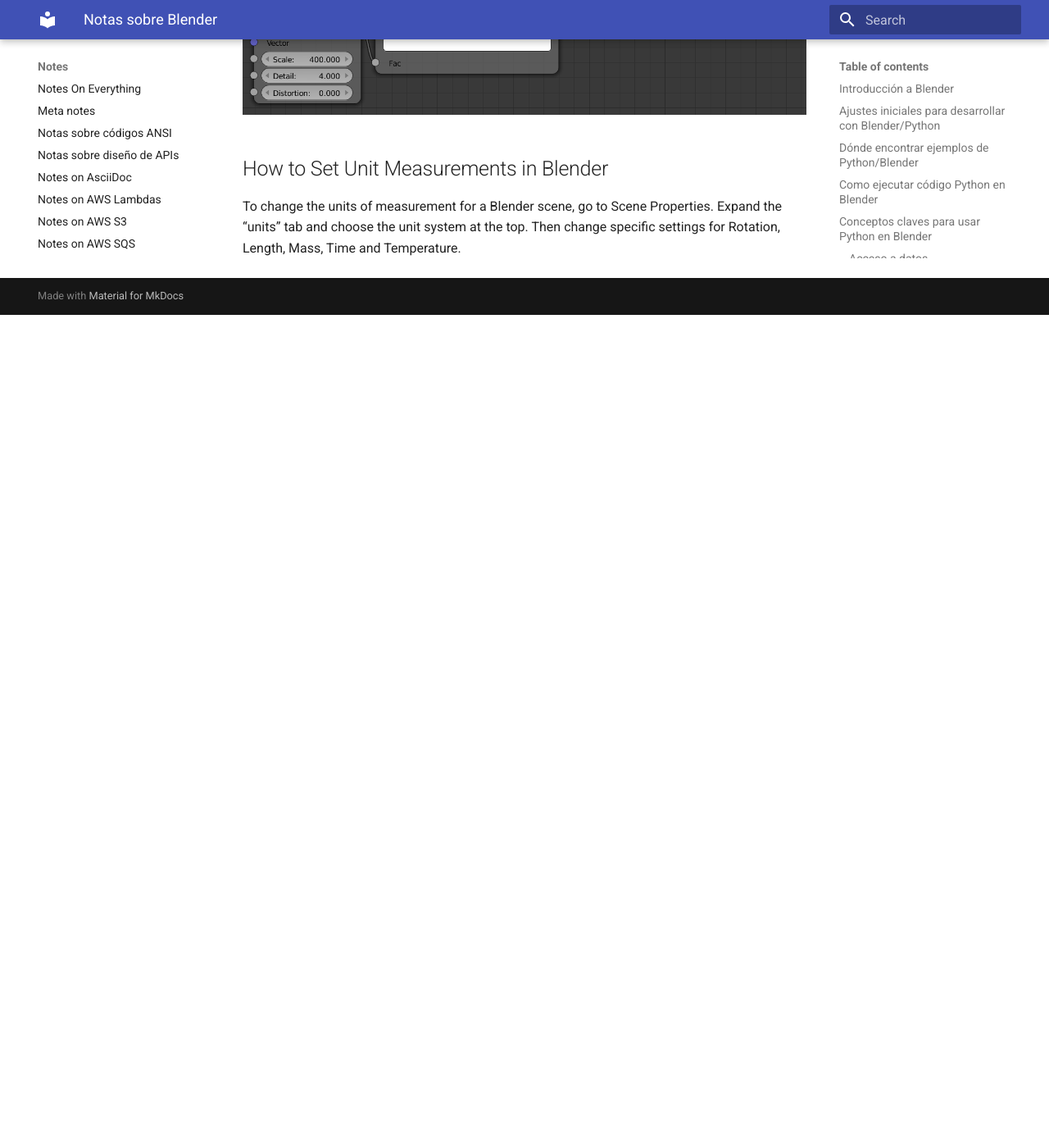
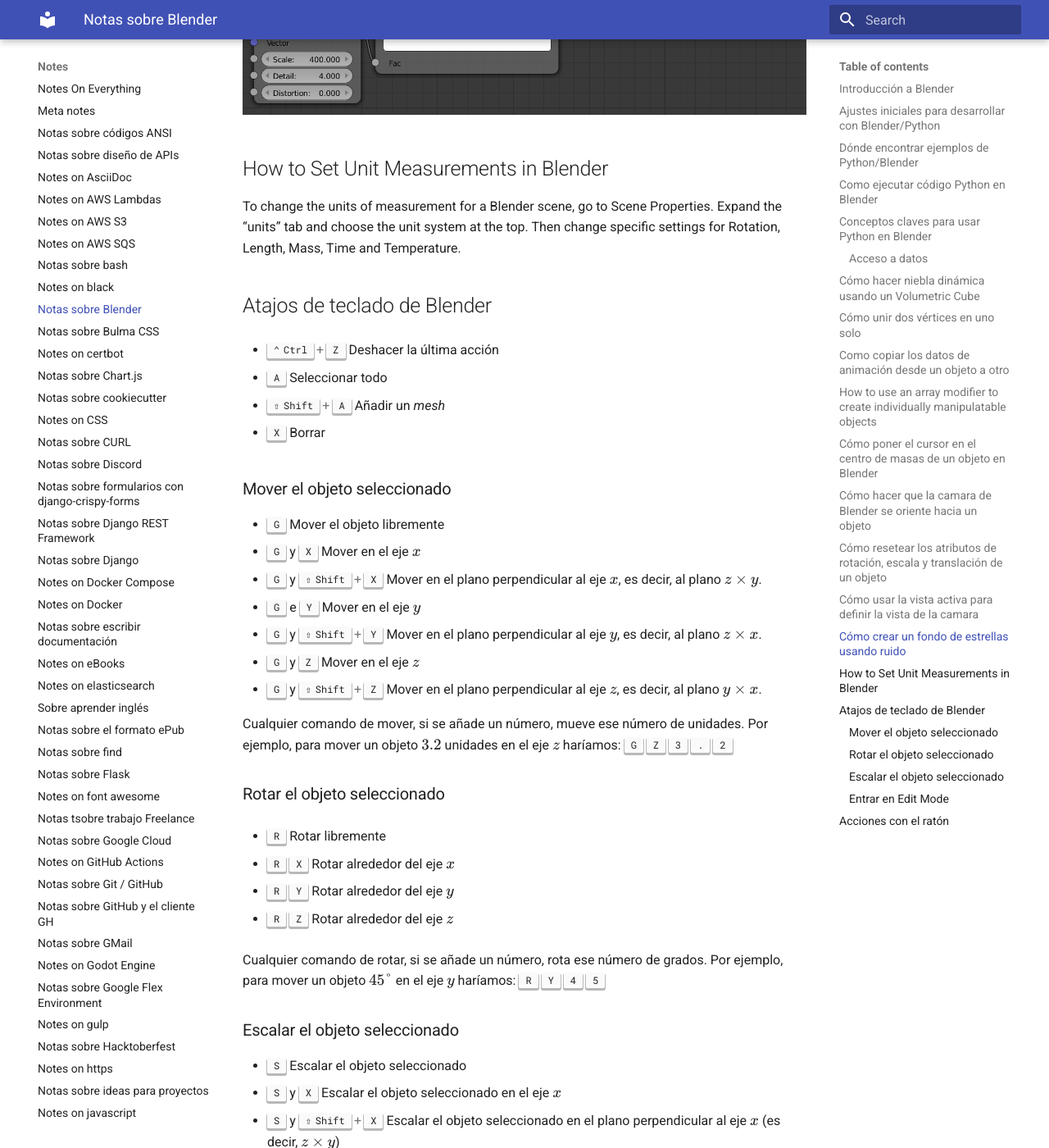
Before and after one commit to euribates/notes, an MkDocs documentation site: the page built from docs/notes-on-blender.md, in a window 1280 px wide and 1400 px high, scrolled down 8031 px. Shown: the whole window at 82% size. Built offline with MkDocs 1.6.1 and Material for MkDocs 9.7.7, drawn with Linux system fonts in a browser that asks for light colours; formulas are drawn with MathJax 3; before the commit the page ends 8415 px from its top, so only the background shows below that; some of the changed text lies outside the part shown.

Commit message:
Shortcuts en Blender

```diff
--- a/docs/notes-on-blender.md
+++ b/docs/notes-on-blender.md
@@ -346,3 +346,81 @@
 To change the units of measurement for a Blender scene, go to Scene Properties.
 Expand the “units” tab and choose the unit system at the top. Then change
 specific settings for Rotation, Length, Mass, Time and Temperature.
+
+## Atajos de teclado de Blender
+
+- ++ctrl+z++ Deshacer la última acción
+
+- ++a++ Seleccionar todo
+
+- ++shift+a++ Añadir un _mesh_
+
+- ++x++ Borrar
+
+### Mover el objeto seleccionado
+
+- ++g++ Mover el objeto libremente
+- ++g++ y ++x++ Mover en el eje $x$
+- ++g++ y ++shift+x++ Mover en el plano perpendicular
+  al eje $x$, es decir, al plano $z \times y$.
+- ++g++ e ++y++ Mover en el eje $y$
+- ++g++ y ++shift+y++ Mover en el plano perpendicular
+  al eje $y$, es decir, al plano $z \times x$.
+- ++g++ y ++z++ Mover en el eje $z$
+- ++g++ y ++shift+z++ Mover en el plano perpendicular
+  al eje $z$, es decir, al plano $y \times x$.
+
+Cualquier comando de mover, si se añade un número, mueve ese número de
+unidades. Por ejemplo, para mover un objeto $3.2$ unidades en el eje $z$
+haríamos: ++g++ ++z++ ++3++ ++period++ ++2++
+
+### Rotar el objeto seleccionado
+
+- ++r++ Rotar libremente
+
+- ++r++ ++x++ Rotar alrededor del eje $x$
+
+- ++r++ ++y++ Rotar alrededor del eje $y$
+
+- ++r++ ++z++ Rotar alrededor del eje $z$
+
+Cualquier comando de rotar, si se añade un número, rota ese número de
+grados. Por ejemplo, para mover un objeto $45°$ en el eje $y$
+haríamos: ++r++ ++y++ ++4++ ++5++
+
+### Escalar el objeto seleccionado
+
+- ++s++ Escalar el objeto seleccionado
+- ++s++ y ++x++ Escalar el objeto seleccionado en el eje $x$
+- ++s++ y ++shift+x++ Escalar el objeto seleccionado en el
+  plano perpendicular al eje $x$ (es decir, $z \times y$)
+- ++s++ y ++y++ Escalar el objeto seleccionado en el eje $y$
+- ++s++ y ++shift+y++ Escalar el objeto seleccionado en el
+  plano perpendicular al eje $y$ (es decir, $x \times z$)
+- ++s++ y ++z++ Escalar el objeto seleccionado en el eje $z$
+- ++s++ y ++shift+z++ Escalar el objeto seleccionado
+  en el plano perpendicular al eje $z$ (es decir, $x \times y$x \times y$))
+
+Cualquier comando de escalar, si se añade un número, escala por
+ese número. Por ejemplo, para duplicar un objeto en el eje $x$
+sería: ++s++ ++x++ ++2++.
+
+### Entrar en _Edit Mode_
+
+- ++tab++ Entrar en _edit Node_. Ahora estamos modificando individualmente
+  los vertices (_vertexs_), bordes (_edges_) y caras (_faces_).
+
+- ++1++ Seleccionar vértices
+- ++2++ Seleccionar border
+- ++3++ Seleccionar caras
+
+
+
+## Acciones con el ratón
+
+En la vista 3D:
+
+- ++middle-button++ y movimiento: Rotar la cámara alrededor del centro
+- ++shift+middle-button++ y movimiento: Desplazamiento lateral o vertical
+- Mouse wheel -> zoom
+- ++ctrl++ y mouse arriba o abajo: zoom
```
